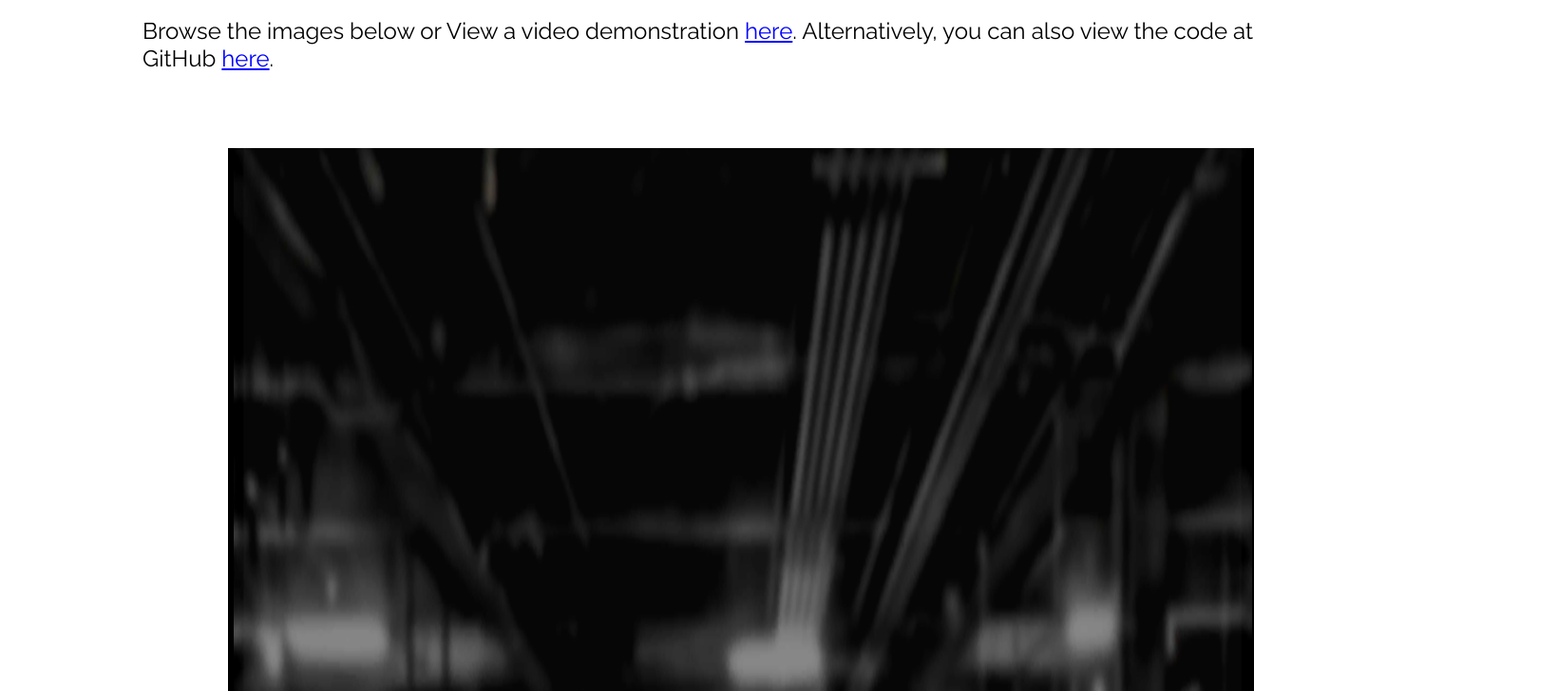
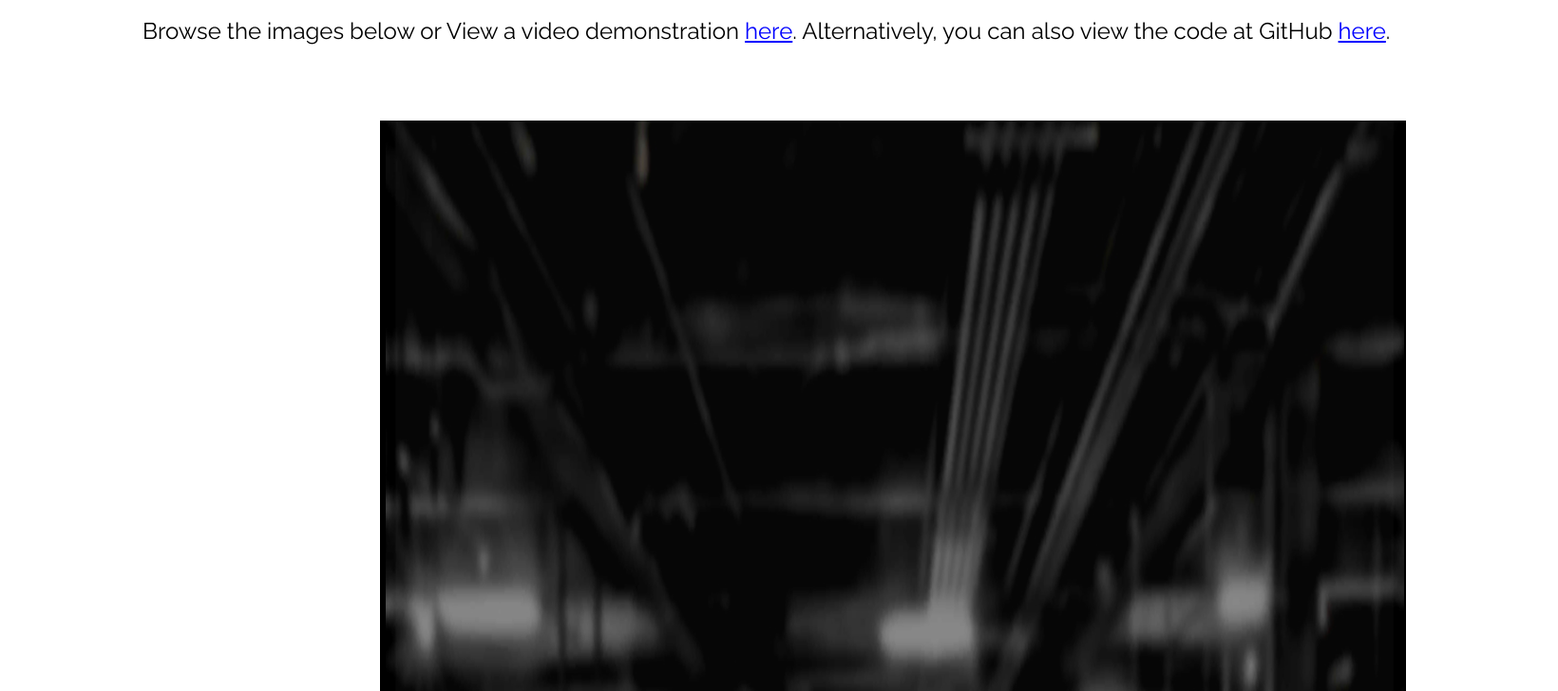
Before and after one commit to puvan95/portfolio_site, a plain HTML site: page gym.html in a window 1280 px wide. Shown: the part 480-1208 px from the top of the page at 95% size, 1640 px wide, since content can reach past the window. Drawn offline with Linux system fonts and the light colour scheme.

Commit message:
Editing slideshow

```diff
--- a/styles/gym.css
+++ b/styles/gym.css
@@ -85,7 +85,7 @@ body {
 	background-color: black;
 	width: 1080px;
 	height: 1960px;
-	margin: 5rem 10rem 5rem 15rem;
+	margin: 5rem 10rem 5rem 25rem;
 	position: relative;
 	overflow: hidden;
 }
```
